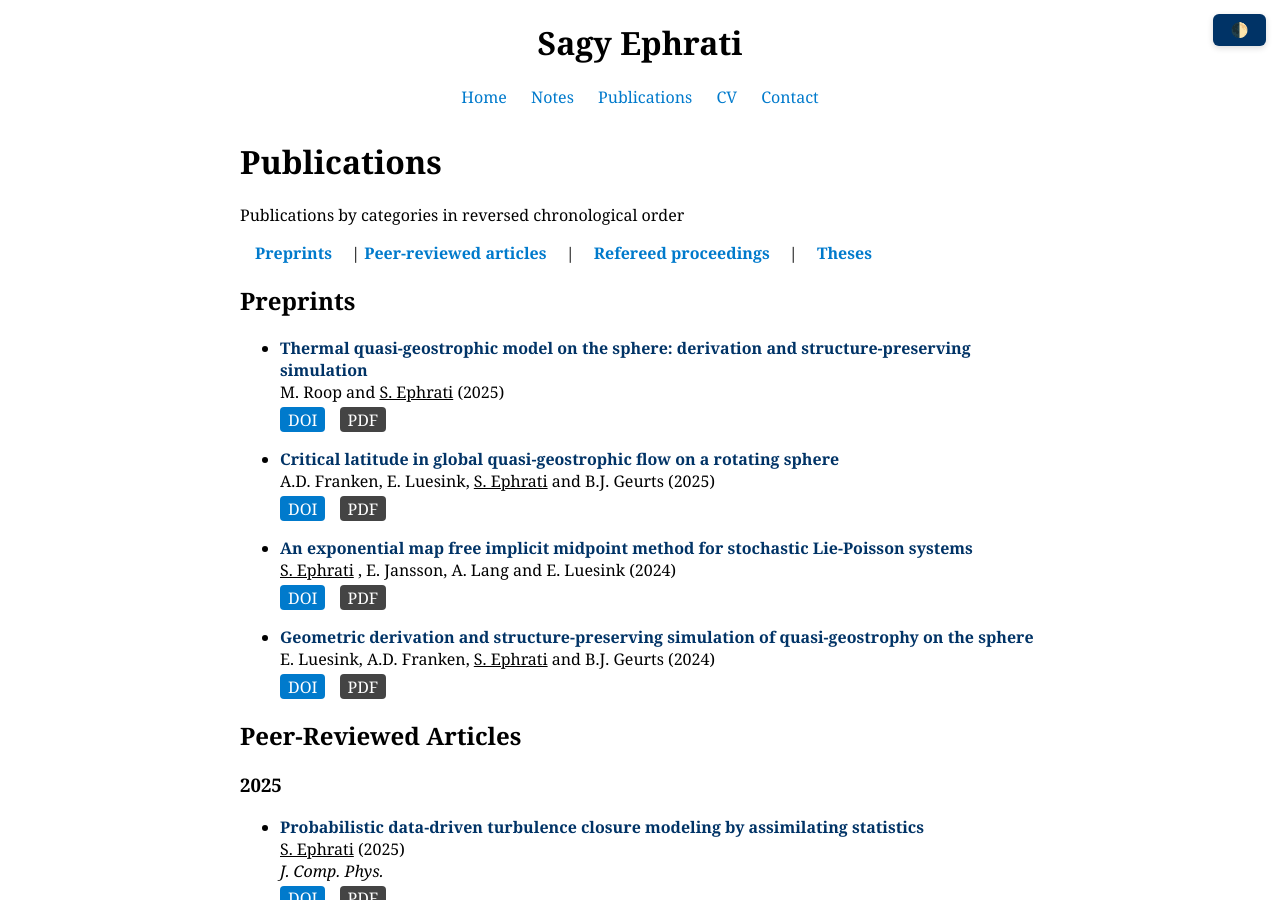
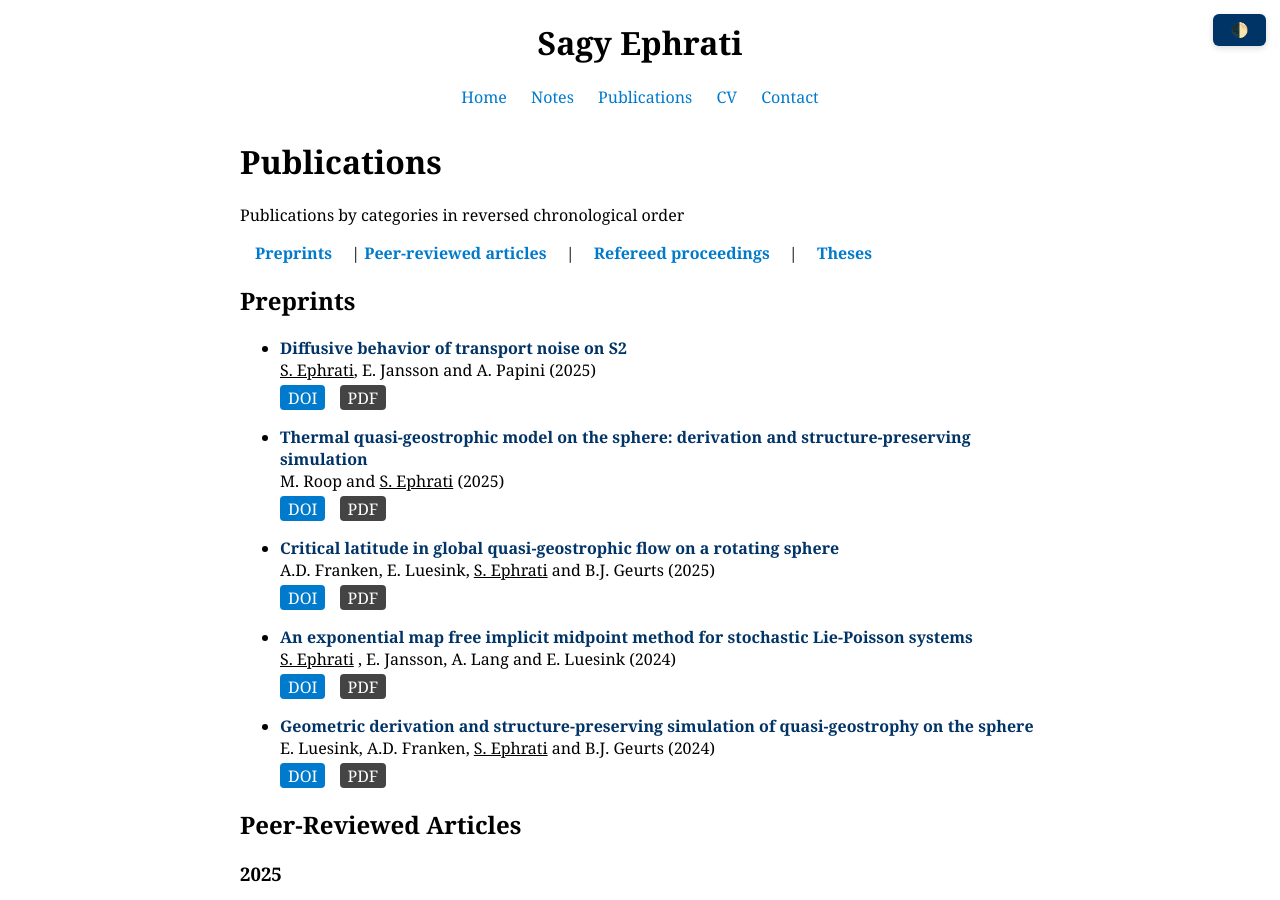
Before and after one commit to sagye/sagye.github.io, a Jekyll site: the page built from publications.md, in a window 1280 px wide and 900 px high. Built offline with Jekyll 4.4.1, drawn with Linux system fonts in a browser that asks for light colours.

Commit message:
Update preprint

```diff
--- a/_data/news.yml
+++ b/_data/news.yml
@@ -1,3 +1,5 @@
+- date: 2025-08-06
+  text: 'New preprint "Diffusive behavior of transport noise on S2" available on ArXiv!'
 - date: 2025-07-08
   text: 'Paper "Probabilistic data-driven turbulence closure modeling by assimilating statistics" accepted for publication in the Journal of Computational Physics!'
 - date: 2025-06-09
--- a/publications.md
+++ b/publications.md
@@ -19,6 +19,13 @@ Publications by categories in reversed chronological order
 ## Preprints {#preprints}
 
 <ul>
+
+{% include publication-entry.html
+   title="Diffusive behavior of transport noise on S2"
+   authors="<u>S. Ephrati</u>, E. Jansson and A. Papini (2025)"
+   doi="https://arxiv.org/abs/2508.02707"
+   pdf="assets/publications/EphratiJanssonPapini2025.pdf"
+%}
 
 {% include publication-entry.html
    title="Thermal quasi-geostrophic model on the sphere: derivation and structure-preserving simulation"
```
Also changed, not shown: 7 other files.
